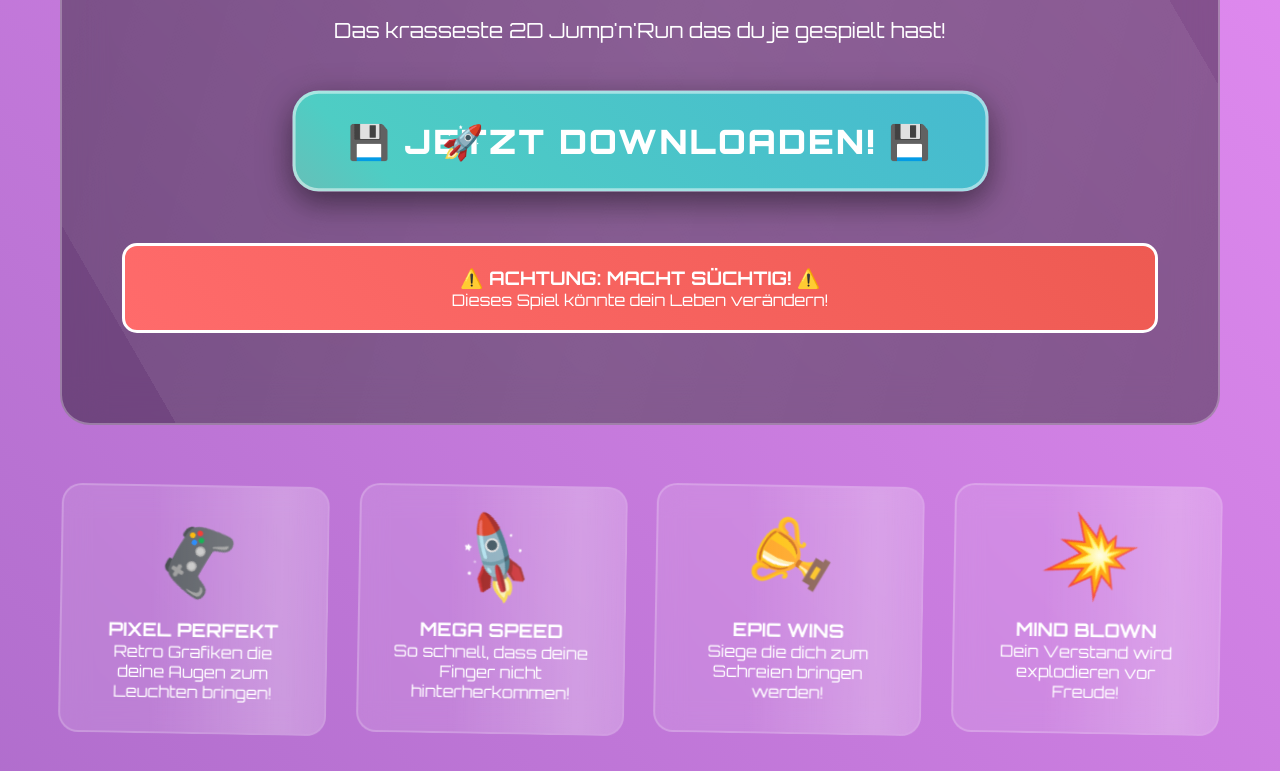
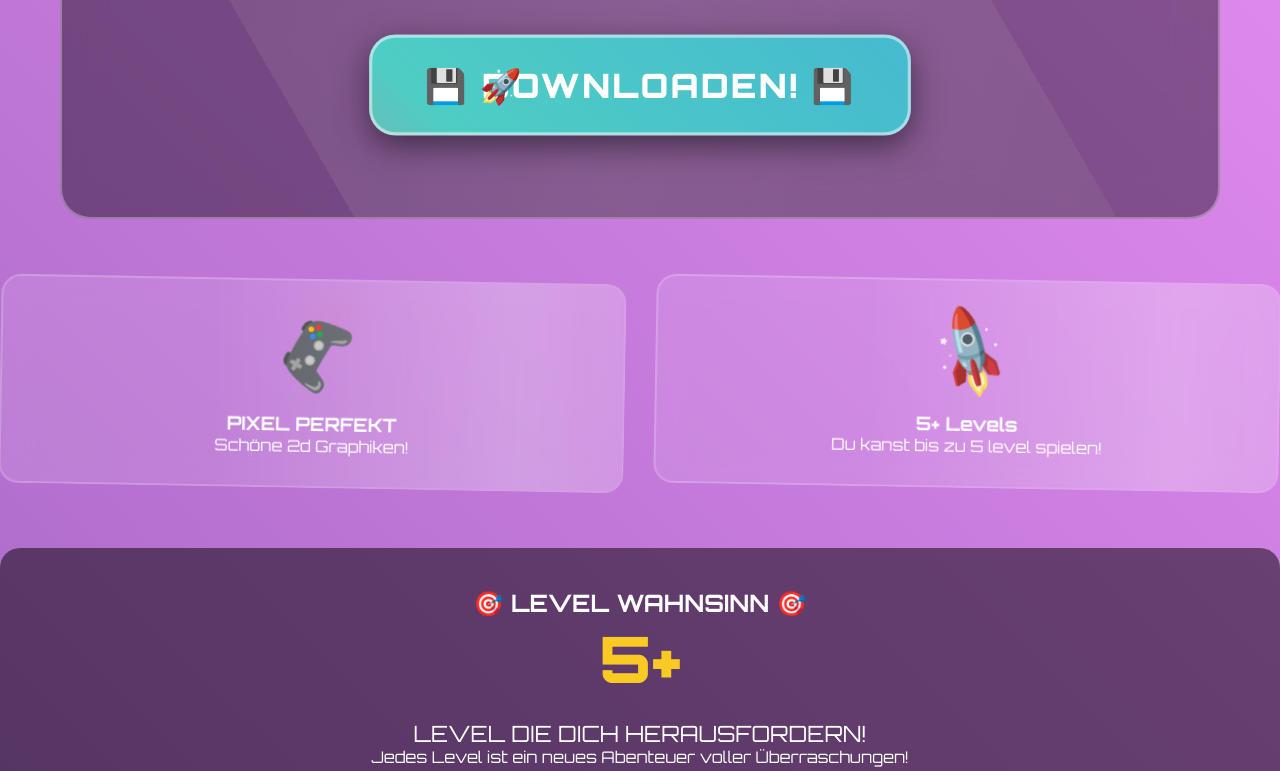
Before and after one commit to ZOCK8/Jimpu, a plain HTML site: page index.html in a window 1280 px wide. Shown: the part 489-1260 px from the top of the page. Drawn offline with Linux system fonts and the light colour scheme.

Commit message:
Update index.html

```diff
--- a/index.html
+++ b/index.html
@@ -395,22 +395,16 @@
         <header>
             <h1 class="logo">JIMPU</h1>
             <p class="subtitle">🔥 DAS ULTIMATIVE JUMP'N'RUN ERLEBNIS! 🔥</p>
-            <p class="crazy-text">⚡ BEREIT FÜR DEN WAHNSINN? ⚡</p>
+            <p class="crazy-text">⚡ Jump 'n' Run ⚡</p>
         </header>
 
         <section class="hero-section">
             <div class="download-section">
                 <h2 style="font-size: 2.5rem; margin-bottom: 20px;">LADE DIR JIMPU RUNTER!</h2>
-                <p style="font-size: 1.3rem; margin-bottom: 30px;">Das krasseste 2D Jump'n'Run das du je gespielt hast!</p>
-
                 <a href="#" class="mega-download-btn" onclick="startDownload()">
-                    💾 JETZT DOWNLOADEN! 💾
+                    💾 DOWNLOADEN! 💾
                 </a>
-
-                <div class="warning-banner">
-                    <h3>⚠️ ACHTUNG: MACHT SÜCHTIG! ⚠️</h3>
-                    <p>Dieses Spiel könnte dein Leben verändern!</p>
-                </div>
+            </div>
             </div>
         </section>
 
@@ -418,25 +412,16 @@
             <div class="feature-bomb">
                 <div class="feature-icon">🎮</div>
                 <h3>PIXEL PERFEKT</h3>
-                <p>Retro Grafiken die deine Augen zum Leuchten bringen!</p>
+                <p>Schöne 2d Graphiken!</p>
             </div>
 
             <div class="feature-bomb">
                 <div class="feature-icon">🚀</div>
-                <h3>MEGA SPEED</h3>
-                <p>So schnell, dass deine Finger nicht hinterherkommen!</p>
+                <h3>5+ Levels</h3>
+                <p>Du kanst bis zu 5 level spielen!</p>
             </div>
 
-            <div class="feature-bomb">
-                <div class="feature-icon">🏆</div>
-                <h3>EPIC WINS</h3>
-                <p>Siege die dich zum Schreien bringen werden!</p>
             </div>
-
-            <div class="feature-bomb">
-                <div class="feature-icon">💥</div>
-                <h3>MIND BLOWN</h3>
-                <p>Dein Verstand wird explodieren vor Freude!</p>
             </div>
         </section>
 
@@ -483,10 +468,7 @@
             <p style="font-size: 1.5rem; margin-bottom: 20px;">HIER SIND DIE FACTS:</p>
             <ul style="list-style: none; font-size: 1.2rem; line-height: 2;">
                 <li>✅ 100% KOSTENLOS</li>
-                <li>✅ KEIN NERVIGER KRAM</li>
-                <li>✅ PURE GAMING ACTION</li>
-                <li>✅ VON GAMER FÜR GAMER</li>
-                <li>✅ INDIE DEVELOPER POWER</li>
+                <li>✅ INDIE DEVELOPER</li>
             </ul>
 
             <a href="#" class="mega-download-btn" onclick="startDownload()" style="margin-top: 30px;">
```
